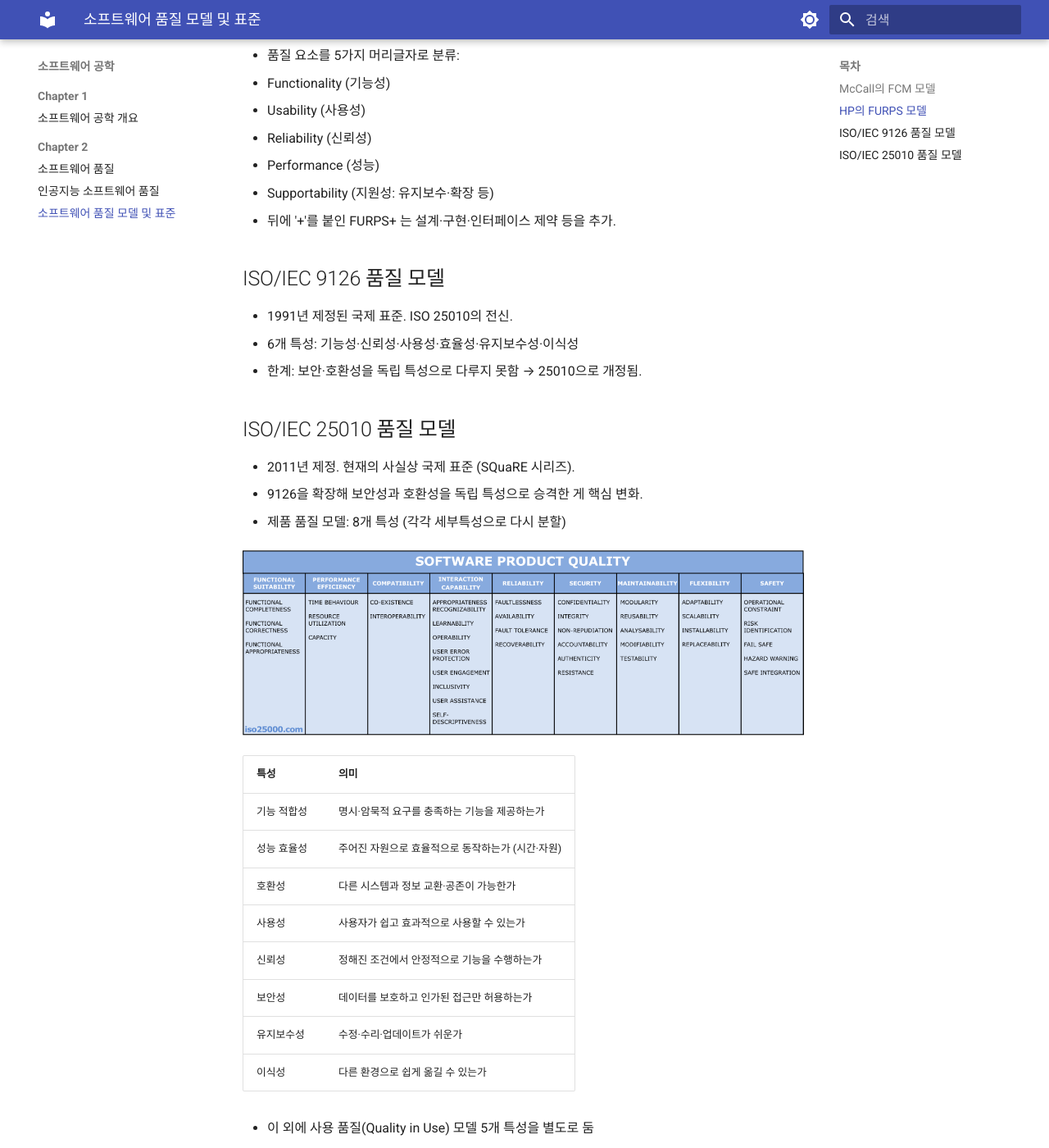
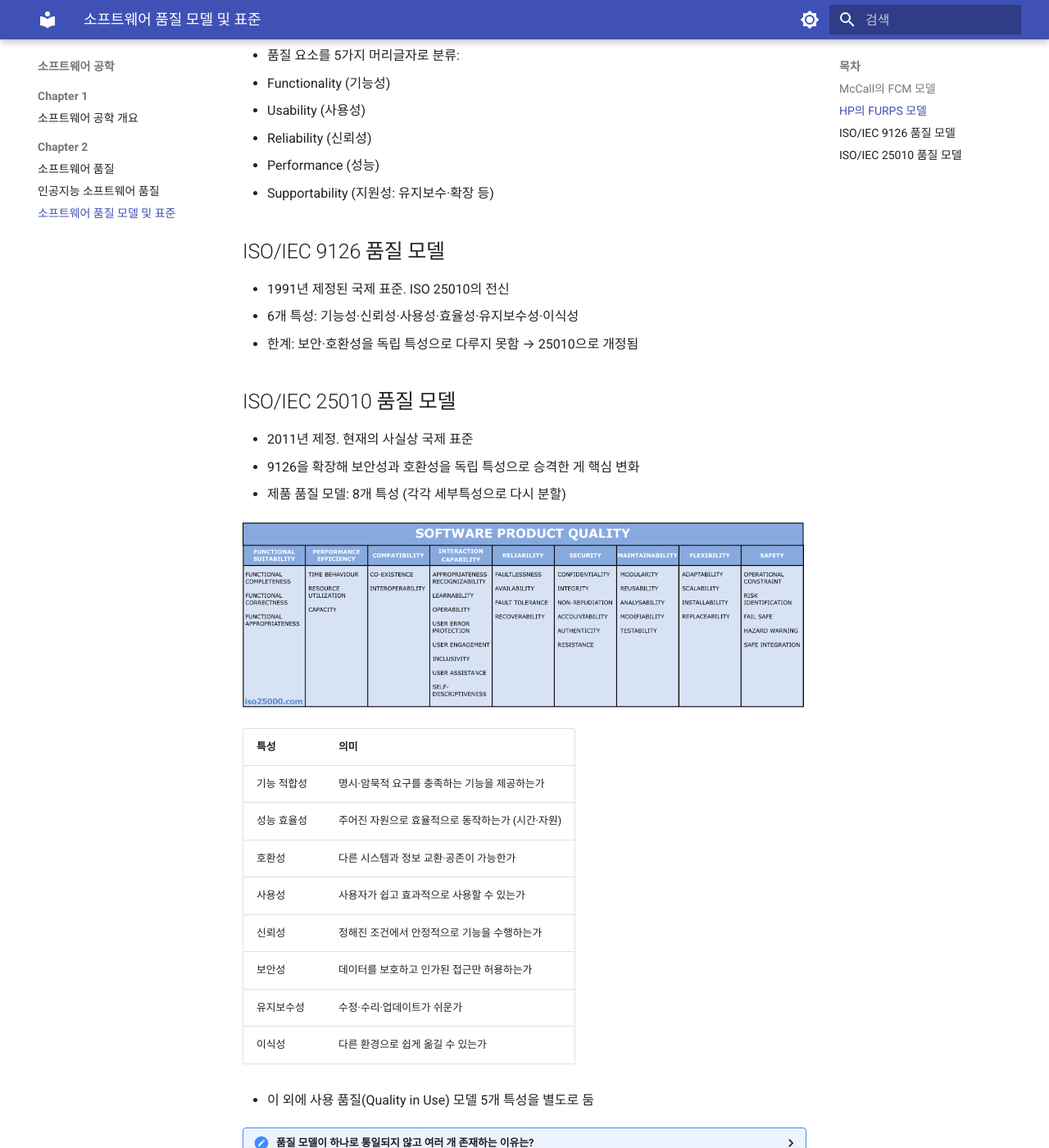
Before and after one commit to CokaNuri/CSBE, an MkDocs documentation site: the page built from docs/software-engineering/Chapter 2/03 소프트웨어 품질 모델 및 표준.md, in a window 1280 px wide and 1400 px high, scrolled down 641 px. Shown: the whole window at 82% size. Built offline with MkDocs 1.6.1 and Material for MkDocs 9.7.7, drawn with Linux system fonts in a browser that asks for light colours; some of the changed text lies outside the part shown.

Commit message:
03 정리

```diff
--- a/docs/software-engineering/Chapter 2/03 소프트웨어 품질 모델 및 표준.md
+++ b/docs/software-engineering/Chapter 2/03 소프트웨어 품질 모델 및 표준.md
@@ -22,18 +22,17 @@
   - Reliability (신뢰성)
   - Performance (성능)
   - Supportability (지원성: 유지보수·확장 등)
-- 뒤에 '+'를 붙인 FURPS+ 는 설계·구현·인터페이스 제약 등을 추가.
 
 ## ISO/IEC 9126 품질 모델
 
-- 1991년 제정된 국제 표준. ISO 25010의 전신.
+- 1991년 제정된 국제 표준. ISO 25010의 전신
 - 6개 특성: 기능성·신뢰성·사용성·효율성·유지보수성·이식성
-- 한계: 보안·호환성을 독립 특성으로 다루지 못함 → 25010으로 개정됨.
+- 한계: 보안·호환성을 독립 특성으로 다루지 못함 → 25010으로 개정됨
 
 ## ISO/IEC 25010 품질 모델
 
-- 2011년 제정. 현재의 사실상 국제 표준 (SQuaRE 시리즈).
-- 9126을 확장해 보안성과 호환성을 독립 특성으로 승격한 게 핵심 변화.
+- 2011년 제정. 현재의 사실상 국제 표준
+- 9126을 확장해 보안성과 호환성을 독립 특성으로 승격한 게 핵심 변화
 - 제품 품질 모델: 8개 특성 (각각 세부특성으로 다시 분할)
 
 ![alt text](image-1.png)
@@ -65,7 +64,7 @@
 <details>
 <summary>실무에서는 어떤 표준을 가장 많이 따르는가?</summary>
 
-품질 모델 중에선 ISO/IEC 25010이 사실상 국제 표준(de facto). 다만 표준 준수는 층위가 여러 개다.
+품질 모델 중에선 ISO/IEC 25010이 사실상 국제 표준
 
 </details>
 
```
